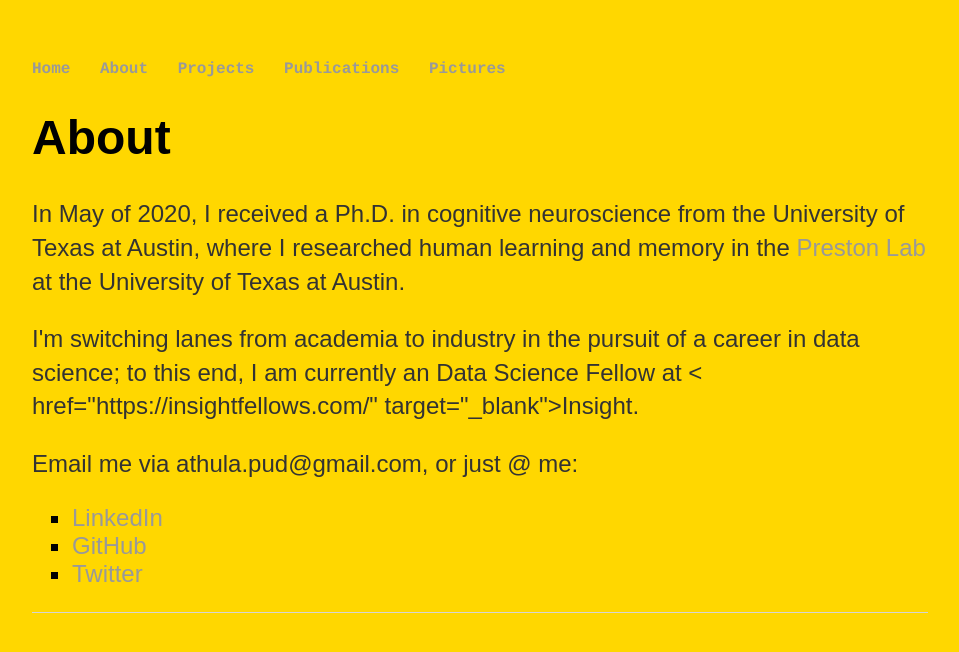
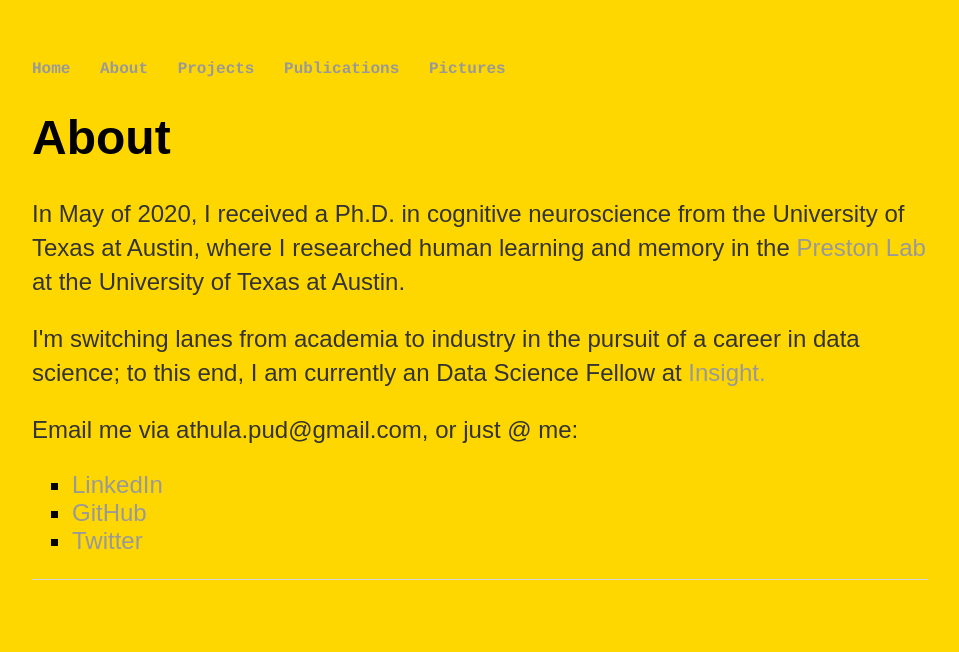
Before and after one commit to athpud/athpud.github.io, a Jekyll site: the page built from about/index.html, in a window 1280 px wide. Shown: the top 652 px of the page, without its empty margins (160-1119 px from the left). Built offline with Jekyll 4.4.1, drawn with Linux system fonts in a browser that asks for light colours; some of the changed lines change nothing that is shown.

Commit message:
fixing typo in about

```diff
--- a/about/index.html
+++ b/about/index.html
@@ -5,7 +5,7 @@ title: About Athula
 		<div class="about">
 			<h1>About</h1>
 			<p>In May of 2020, I received a Ph.D. in cognitive neuroscience from the University of Texas at Austin, where I researched human learning and memory in the <a href="https://clm.utexas.edu/preston/" target="_blank">Preston Lab</a> at the University of Texas at Austin.</p>
-			<p>I'm switching lanes from academia to industry in the pursuit of a career in data science; to this end, I am currently an Data Science Fellow at < href="https://insightfellows.com/" target="_blank">Insight.</a></p>
+			<p>I'm switching lanes from academia to industry in the pursuit of a career in data science; to this end, I am currently an Data Science Fellow at <a href="https://insightfellows.com/" target="_blank">Insight.</a></p>
 			<p>Email me via athula.pud@gmail.com, or just @ me:</p>
 			<ul style="list-style-type:square;font-size:1.5em">
 			<li><a href="https://www.linkedin.com/in/athula-pudhiyidath-1792b7187/" target="_blank">LinkedIn</a></li>
```
